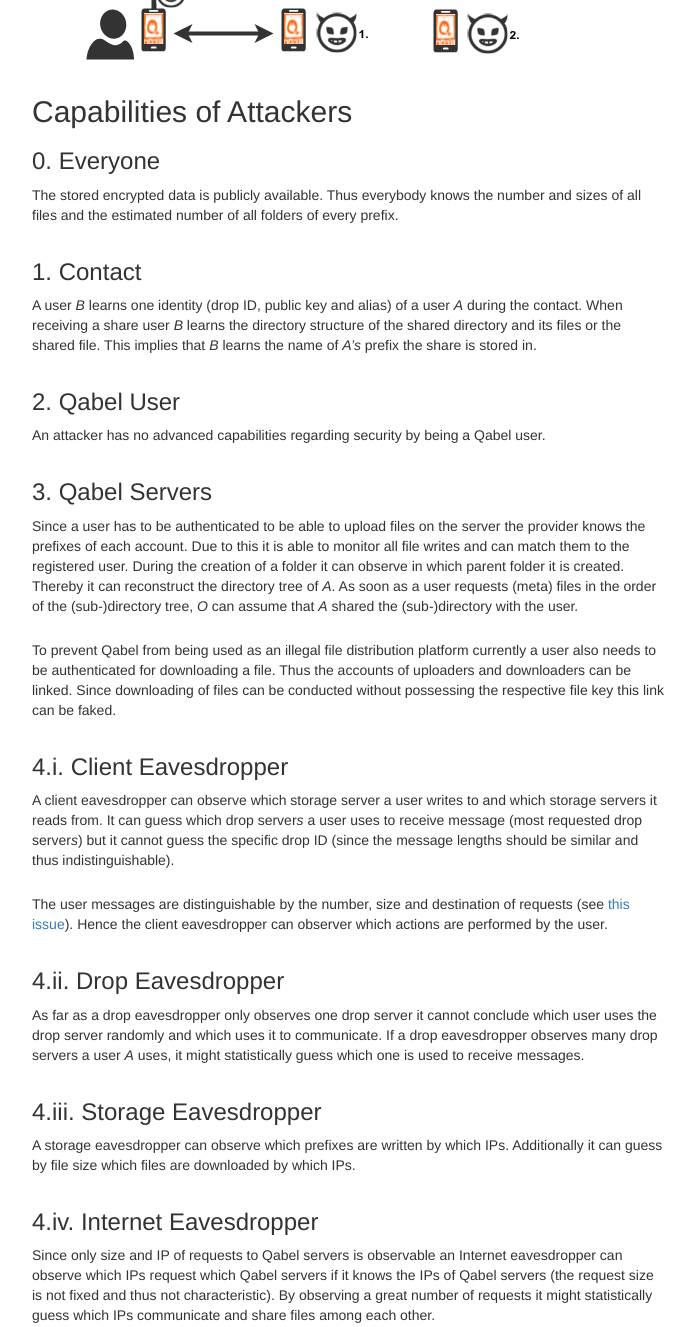
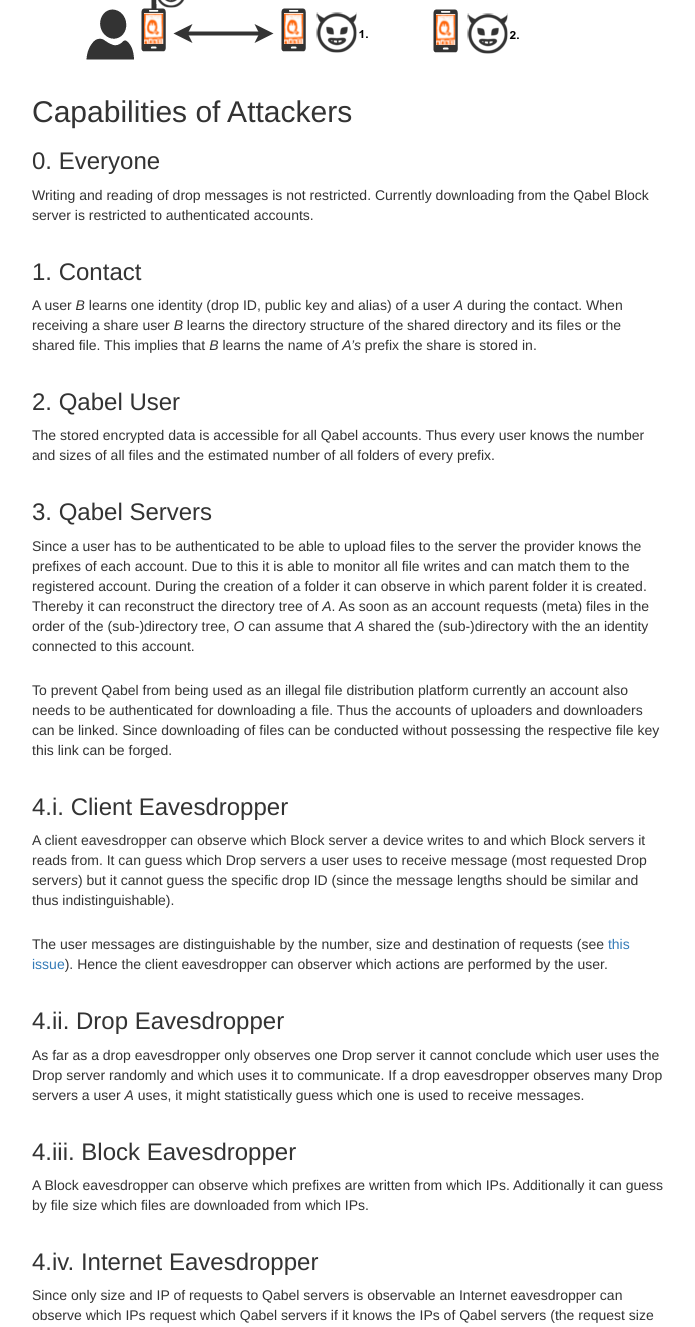
Before and after one commit to Qabel/qabel.github.io, a Jekyll site: the page built from _docs/Threat-Model.md, in a window 1280 px wide and 1400 px high, scrolled down 1427 px, cut to the strip 73-1400 px from the top of the window. Shown: the whole strip, without its empty margins (338-1033 px from the left). Built offline with Jekyll 4.4.1, drawn with Linux system fonts in a browser that asks for light colours; some of the changed text lies outside the part shown.

Commit message:
adapted naming and changes by using the block server

```diff
--- a/_docs/Threat-Model.md
+++ b/_docs/Threat-Model.md
@@ -15,7 +15,7 @@
 * Trivial assumptions: users keep their credentials and keys secret.
 
 #### Further Assumptions
-TLS certificates of Qabel servers are not forged by trusted CAs. Else the box storage credentials would be revealed (see [Disclosure of Credentials](#disclosure-of-credentials))
+TLS certificates of Qabel servers are not forged by trusted CAs. Else the Qabel credentials or tokens would be revealed (see [Disclosure of Credentials](#disclosure-of-credentials))
 
 ## System Overview
 
@@ -27,38 +27,38 @@
 3. Qabel servers,
 4. Outside attackers:
   1. Outside attacker who can eavesdrop traffic of the client,
-  2. Outside attacker who can eavesdrop traffic of a Qabel drop server,
-  3. Outside attacker who can eavesdrop traffic of a Qabel storage server,
+  2. Outside attacker who can eavesdrop traffic of a Qabel Drop server,
+  3. Outside attacker who can eavesdrop traffic of a Qabel Block server,
   4. Outside attacker who can eavesdrop traffic of the public Internet (e.g., *DE-CIX Frankfurt*).
 
 ![Attacker Types](/images/attackerTypes.png)
 
 ## Capabilities of Attackers
 ### 0. Everyone
-The stored encrypted data is publicly available. Thus everybody knows the number and sizes of all files and the estimated number of all folders of every prefix.
+Writing and reading of drop messages is not restricted. Currently downloading from the Qabel Block server is restricted to authenticated accounts.
 
 ### 1. Contact
 A user *B* learns one identity (drop ID, public key and alias) of a user *A* during the contact. When receiving a share user *B* learns the directory structure of the shared directory and its files or the shared file. This implies that *B* learns the name of *A's* prefix the share is stored in.
 
 ### 2. Qabel User
-An attacker has no advanced capabilities regarding security by being a Qabel user.
+The stored encrypted data is accessible for all Qabel accounts. Thus every user knows the number and sizes of all files and the estimated number of all folders of every prefix.
 
 ### 3. Qabel Servers
-Since a user has to be authenticated to be able to upload files on the server the provider knows the prefixes of each account. Due to this it is able to monitor all file writes and can match them to the registered user. During the creation of a folder it can observe in which parent folder it is created. Thereby it can reconstruct the directory tree of *A*. As soon as a user requests (meta) files in the order of the (sub-)directory tree, *O* can assume that *A* shared the (sub-)directory with the user.
+Since a user has to be authenticated to be able to upload files to the server the provider knows the prefixes of each account. Due to this it is able to monitor all file writes and can match them to the registered account. During the creation of a folder it can observe in which parent folder it is created. Thereby it can reconstruct the directory tree of *A*. As soon as an account requests (meta) files in the order of the (sub-)directory tree, *O* can assume that *A* shared the (sub-)directory with the an identity connected to this account.
 
-To prevent Qabel from being used as an illegal file distribution platform currently a user also needs to be authenticated for downloading a file. Thus the accounts of uploaders and downloaders can be linked. Since downloading of files can be conducted without possessing the respective file key this link can be faked.
+To prevent Qabel from being used as an illegal file distribution platform currently an account also needs to be authenticated for downloading a file. Thus the accounts of uploaders and downloaders can be linked. Since downloading of files can be conducted without possessing the respective file key this link can be forged.
 
 ### 4.i. Client Eavesdropper
-A client eavesdropper can observe which storage server a user writes to and which storage servers it reads from. It can guess which drop server*s* a user uses to receive message (most requested drop server*s*) but it cannot guess the specific drop ID (since the message lengths should be similar and thus indistinguishable).
+A client eavesdropper can observe which Block server a device writes to and which Block servers it reads from. It can guess which Drop server*s* a user uses to receive message (most requested Drop server*s*) but it cannot guess the specific drop ID (since the message lengths should be similar and thus indistinguishable).
 
 The user messages are distinguishable by the number, size and destination of requests (see [this issue](https://github.com/Qabel/qabel.github.io/issues/124)). Hence the client eavesdropper can observer which actions are performed by the user.
 
 ### 4.ii. Drop Eavesdropper
-As far as a drop eavesdropper only observes one drop server it cannot conclude which user uses the drop server randomly and which uses it to communicate.
-If a drop eavesdropper observes many drop servers a user *A* uses, it might statistically guess which one is used to receive messages.
+As far as a drop eavesdropper only observes one Drop server it cannot conclude which user uses the Drop server randomly and which uses it to communicate.
+If a drop eavesdropper observes many Drop servers a user *A* uses, it might statistically guess which one is used to receive messages.
 
-### 4.iii. Storage Eavesdropper
-A storage eavesdropper can observe which prefixes are written by which IPs. Additionally it can guess by file size which files are downloaded by which IPs.
+### 4.iii. Block Eavesdropper
+A Block eavesdropper can observe which prefixes are written from which IPs. Additionally it can guess by file size which files are downloaded from which IPs.
 
 ### 4.iv. Internet Eavesdropper
 Since only size and IP of requests to Qabel servers is observable an Internet eavesdropper can observe which IPs request which Qabel servers if it knows the IPs of Qabel servers (the request size is not fixed and thus not characteristic). By observing a great number of requests it might statistically guess which IPs communicate and share files among each other.
@@ -66,11 +66,11 @@
 ### Worst Case Scenario
 Attacker *O* is contact of user *A*, can eavesdrop traffic at clients of user *A* and has full access to the Qabel servers *A* uses.
 
-This implies that *O* knows which storage server prefixes *A* uses. It also knows the number, size and modification time of the files, and the directory tree of *A's* prefixes. *O* can observe which accounts download files from *A's* prefixes and can guess which downloaders own the respective key. Additionally *O* can observe from which prefixes *A* downloads which files by matching the file size of the request and the stored files. The knowledge of *A's* drop ID is only a minor advantage to *O* since random users (can) write to *A's* drop ID. An attacker can statistically guess which accounts *A* communicates with by matching the IPs of downloading accounts from *A's* prefixes with the sender IPs of drop messages to *A's* drop ID.
+This implies that *O* knows which Block server prefixes *A* uses. It also knows the number, size and modification time of the files, and the directory tree of *A's* prefixes. *O* can observe which accounts download files from *A's* prefixes and can guess which downloaders own the respective key. Additionally *O* can observe from which prefixes *A* downloads which files by matching the file size of the request and the stored files. The knowledge of *A's* drop ID is only a minor advantage to *O* since random users (can) write to *A's* drop ID. An attacker can statistically guess which accounts *A* communicates with by matching the IPs of downloading accounts from *A's* prefixes with the sender IPs of drop messages to *A's* drop ID.
 
 Visible Information:
 
-**Storage**
+**Block**
 
 * *A's* account <-> *A's* account's prefixes
 * *A's* account <-> *A's* identity
@@ -90,9 +90,9 @@
 * Time, size and drop server IP of drop messages *A* sends
 
 #### Worst Case Scenario under Usage of *Tor*
-Attacker *O* is contact of user *A*, can eavesdrop traffic at clients of user *A* and has full access to the Qabel servers *A* uses. This implies that *O* knows which storage server prefixes *A* uses. It also knows the number, size, modification time and downloading accounts of the files, and the directory tree of *A's* prefixes.
+Attacker *O* is contact of user *A*, can eavesdrop traffic at clients of user *A* and has full access to the Qabel servers *A* uses. This implies that *O* knows which Block server prefixes *A* uses. It also knows the number, size, modification time and downloading accounts of the files, and the directory tree of *A's* prefixes.
 
-**Storage**
+**Block**
 
 * *A's* account <-> *A's* account's prefixes
 * *A's* account <-> *A's* identity
@@ -118,7 +118,9 @@
 The attacker can decrypt all files of the user and all received drop messages. It cannot decrypt sent drop messages due to the properties of *noise*.
 
 #### Disclosure of Credentials
-The disclosure of the box storage credentials has no effect on the confidentiality nor integrity of stored files and sent and received messages. An attacker which possesses the credentials can learn the prefixes the user can write to. It can also create new prefixes for the user and can write and delete files to/from the storage.
+The disclosure of the Qabel credentials has no effect on the confidentiality nor integrity of stored files and sent and received messages. An attacker which possesses the credentials can learn the prefixes the account can write to. It can also create new prefixes for the account and can write and delete files to/from the storage.
+
+In case an attacker learns an authentication token for the Qabel Block server, the permissions associated to this token can be misused for a fixed duration.
 
 ## Improvements to reduce Attacker Capabilities
 
```
